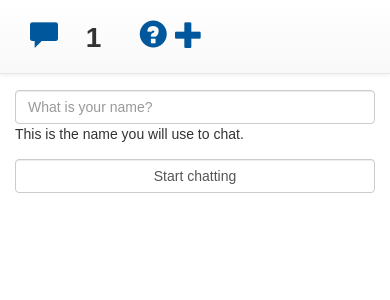
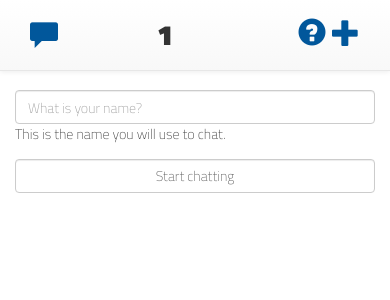
Before and after one commit to KTAtkinson/crypto-im, a Flask app: page /1 in a window 390 px wide. Shown: the top 300 px of the page. Run offline with Flask 2, Linux system fonts and the light colour scheme; some libraries are stand-ins or nearby versions.

Commit message:
Fixed UX. * Updated color scheme. * Updated font. * Fixed issues on small screen. * Fixed spacing issues on top bar. * Fixed sizing issues for user icon.

```diff
--- a/templates/base.html
+++ b/templates/base.html
@@ -4,6 +4,7 @@
     <title>chat</title>
     <link rel="stylesheet"
           href="https://maxcdn.bootstrapcdn.com/bootstrap/3.3.4/css/bootstrap.min.css">
+    <link href='https://fonts.googleapis.com/css?family=Titillium+Web:200,600,900' rel='stylesheet' type='text/css'>
     <link rel="stylesheet"
           href="https://maxcdn.bootstrapcdn.com/bootstrap/3.3.4/css/bootstrap-theme.min.css">
     <link rel="stylesheet" href="/static/base.css">
@@ -11,11 +12,11 @@
 <body>
     <nav class="navbar top navbar-default navbar-fixed-top">
         <div class="container-fluid">
-            <span class="col-md-3 glyphicon glyphicon-comment left"></span>
-            <span class="col-md-6 center">
+            <span class="col-xs-2 col-sm-3 glyphicon glyphicon-comment left"></span>
+            <span class="col-xs-6 center">
                 {% block header %}{% endblock %}
             </span>
-            <span class="col-md-3 right">
+            <span class="col-xs-4 col-sm-3 right">
                 <a href="" aria-label="About chat"><span class="glyphicon glyphicon-question-sign" aria-hidden="true"></span></a>
                 <a href="" aria-label="New chat"><span class="glyphicon glyphicon glyphicon-plus" aria-hidden="true"></span></a>
             </span>
```
